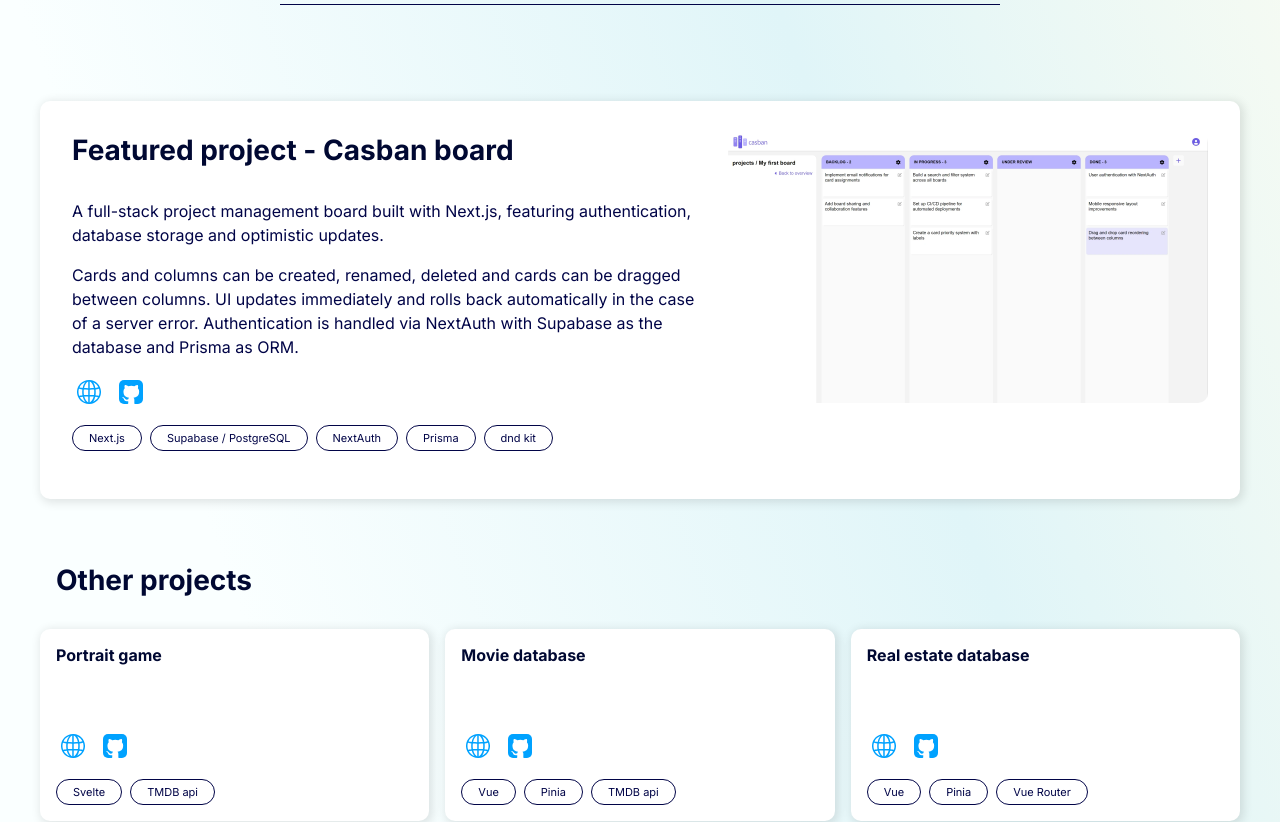
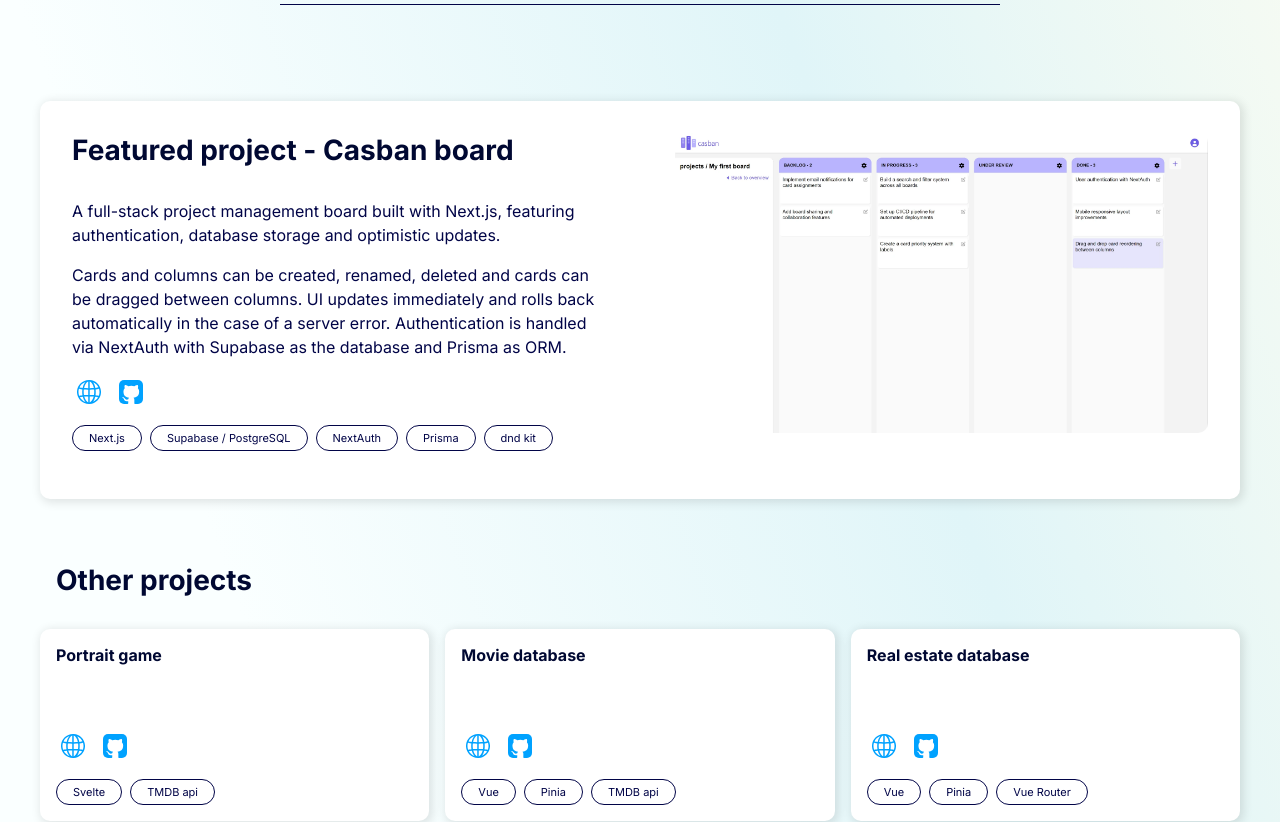
Before and after one commit to crvdam/portfolio_v3, a React (Vite) app in the folder portfolio_v3/: page / in a window 1280 px wide. Shown: the part 700-1522 px from the top of the page. Built offline with nearby package versions, Linux system fonts and the light colour scheme.

Commit message:
added link to kanban-app + styling tweak

```diff
--- a/portfolio_v3/src/components/Main/Main.css
+++ b/portfolio_v3/src/components/Main/Main.css
@@ -56,7 +56,7 @@
 
 .featuredProjectInfoWrapper {
   display: flex;
-  gap: 1rem;
+  gap: 4rem;
   margin-bottom: 1rem;
   flex-wrap: wrap;
 
@@ -72,8 +72,8 @@
     max-width: 100%;
     display: block;
     flex-shrink: 0;
-    width: 480px;
-    height: 270px;
+    height: 300px;
+    aspect-ratio: 16 / 9;
 
     img, video {
       border-radius: var(--border-radius);
@@ -84,6 +84,7 @@
       left: 0;
       right: 0;
       bottom: 0;
+      object-fit:cover;
     }
 
     video {
--- a/portfolio_v3/src/components/Main/Main.tsx
+++ b/portfolio_v3/src/components/Main/Main.tsx
@@ -52,7 +52,12 @@
                                 Supabase as the database and Prisma as ORM.
                             </p>
                             <div className="featuredProjectLinks">
-                                <a className="icon-link" href={""}>
+                                <a
+                                    className="icon-link"
+                                    href={
+                                        "https://kanban-f69c3zkp5-crvdams-projects.vercel.app/login"
+                                    }
+                                >
                                     <GlobeIcon />
                                 </a>
 
@@ -171,9 +176,9 @@
                     </ul>
                     <ul className="skill-list">
                         <h3>Other</h3>
+                        <li className="skill">Playwright</li>
                         <li className="skill">Figma</li>
                         <li className="skill">GitHub / GitHub Actions</li>
-                        <li className="skill">Playwright</li>
                     </ul>
                 </div>
 
```
